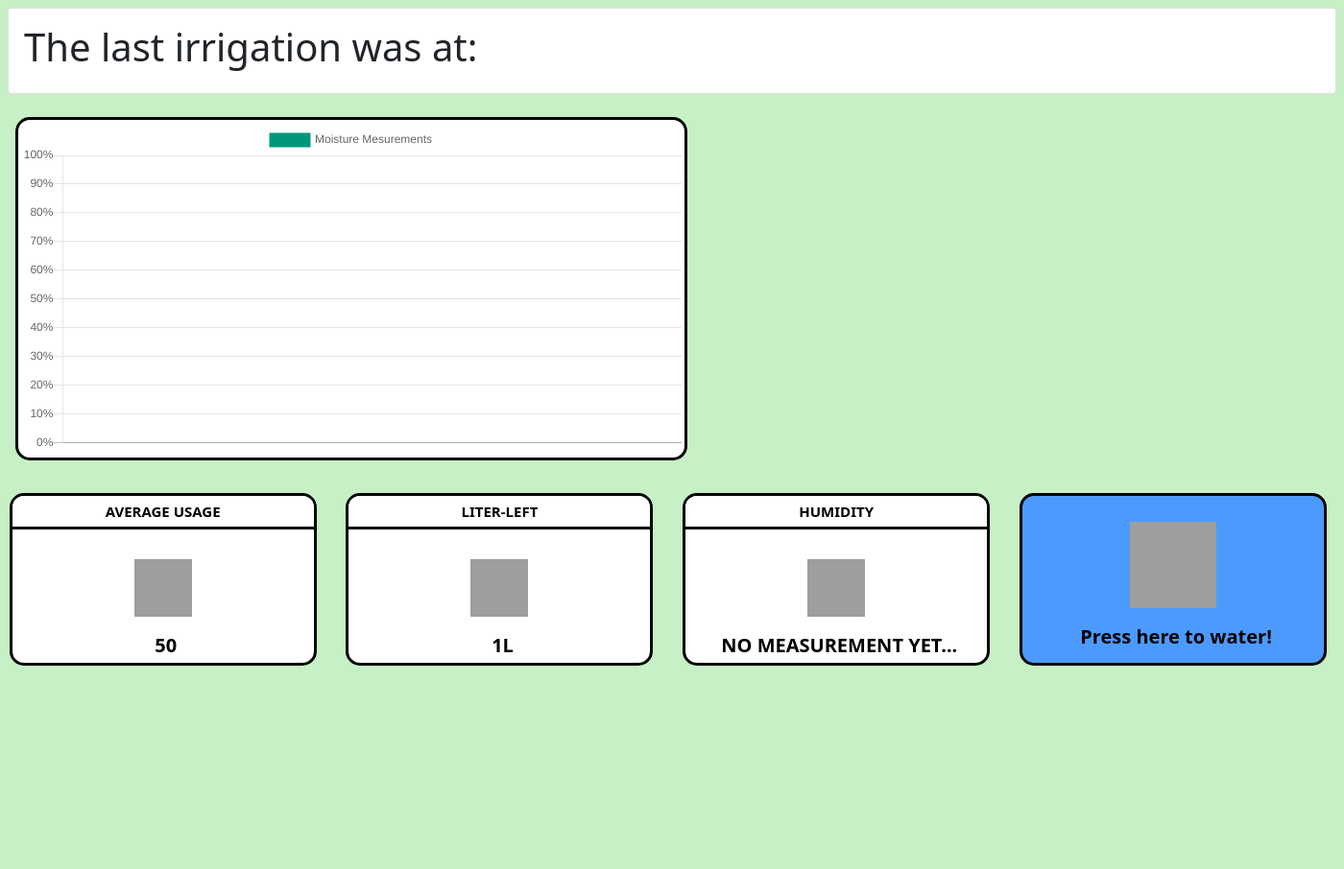
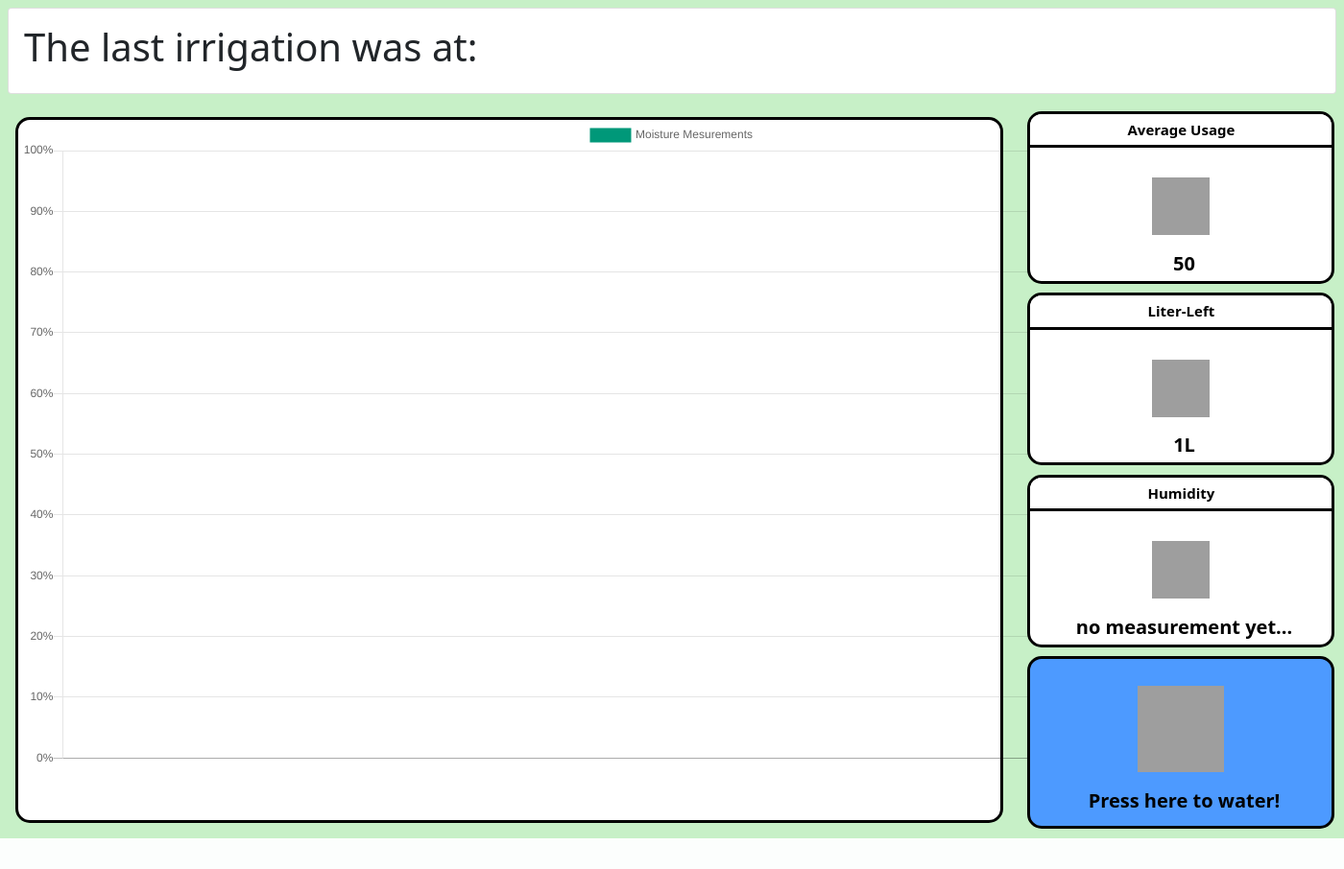
Before and after one commit to andrsdtr/aquarinator, a Flask app: page / in a window 1400 px wide. Shown: the part 56-962 px from the top of the page at 96% size. After the commit the page ends 930 px from the top, so only its background shows below. Run offline with Flask 2, Linux system fonts and the light colour scheme; data that the repository does not hold is empty; grey boxes are pictures that could not be loaded.

Commit message:
new responsive for base

```diff
--- a/app/app.py
+++ b/app/app.py
@@ -40,7 +40,7 @@ def get_labels_values(data):
         i = len(pro_data)
         j = 0
         while i > 0:
-            labels.append(pro_data[j]['timestamp'])
+            labels.append(pro_data[j]['time'])
             values.append(pro_data[j]['moisture'])
             i-=1
             j+=1
@@ -48,7 +48,7 @@ def get_labels_values(data):
         i = 30
         j = len(pro_data) - 30
         while i > 0:
-            labels.append(pro_data[j]['timestamp'])
+            labels.append(pro_data[j]['time'])
             values.append(pro_data[j]['moisture'])
             i-=1
             j+=1
--- a/app/static/main.css
+++ b/app/static/main.css
@@ -1,3 +1,21 @@
+.wrapper {
+    display: flex;
+  }
+  .left, .right {
+    flex: 1;
+  }
+  .right {
+    flex-wrap: wrap;
+  }
+  .box {
+    display: flex;
+    width: calc(50% - 4px);
+    margin: 1rem;
+    background: rgb(255, 255, 255);
+    border: 3px solid black;
+    border-radius: 15px;
+}
+
 .cardkpi{
     height: 180px;
     width: 320px;
@@ -167,70 +185,25 @@
   color: white;
 }
 
-:root {
-  --main-radius: 5px;
-  --main-padding: 5px;
-}
+@media only screen and (max-width: 500px) {
+  .wrapper {
+    display: grid;
+    width: auto;
+  }
 
-.contbase {
-  display: grid;
-  height: 100vh;
-  grid-template-columns: 1fr 1fr 1fr 1fr;
-  grid-template-rows: 0.2fr 1.5fr 1.2fr 0.8fr;
-  grid-template-areas:
-    "main main main main"
-    "kpi1 kpi2 kpi3 kpi4";
-  grid-gap: 0.2rem;
-  text-transform: uppercase;
-  font-size: 12px;
-  text-align: center;
-}
+  .cardkpi{
+    width: auto;
 
-main {
-  grid-area: main;
-  border-radius: var(--main-radius);
-  padding-top: var(--main-padding);
-  margin: 1rem;
-  background: rgb(255, 255, 255);
-  border: 3px solid black;
-  border-radius: 15px;
-  width: 50%;
-}
+  }
+  .left {
+    width: auto;
+  }
+  .box {
+    display: grid
+  }
 
-.kpi1 {
-  grid-area: kpi1;
-  border-radius: var(--main-radius);
-  padding-top: var(--main-padding);
-}
-
-.kpi2 {
-  grid-area: kpi2;
-  border-radius: var(--main-radius);
-  padding-top: var(--main-padding);
-}
-
-#kpi3 {
-  grid-area: kpi3;
-  border-radius: var(--main-radius);
-  padding-top: var(--main-padding);
-}
-
-#kpi4 {
-  grid-area: kpi4;
-  border-radius: var(--main-radius);
-  padding-top: var(--main-padding);
-}
-
-
-@media only screen and (max-width: 550px) {
-  .graph {
-    grid-template-columns: 1fr;
-    grid-template-rows: 0.4fr 0.4fr 2.2fr 1.2fr 1.2fr 1.2fr 1fr;
-    grid-template-areas:
-      "main"
-      "kpi1"
-      "kpi2"
-      "kpi3"
-      "kpi4"
+  .button{
+    display: grid;
+    width: 95%;
   }
 }
--- a/app/templates/base_control.html
+++ b/app/templates/base_control.html
@@ -6,8 +6,8 @@
 </div>
 <link rel="stylesheet" href="{{ url_for('static', filename='/main.css') }}">
 <script src="https://cdnjs.cloudflare.com/ajax/libs/Chart.js/2.9.4/Chart.js"></script>
-<div class="contbase">
-    <main>
+<div class="wrapper">
+    <div class="left box">
         <canvas id="lineChart"></canvas>
         <script>
             var ctx = document.getElementById("lineChart").getContext("2d");
@@ -42,8 +42,8 @@
             }
         });
         </script>
-    </main>
-    <div class="kpi1">
+    </div>
+    <div id="right wrapper">
         <div class="cardkpi">
             <div class="card-headerkpi">Average Usage</div>
             <div class="card-mainkpi">
@@ -52,8 +52,6 @@
                 <div class="main-descriptionkpi">50</div>
             </div>
         </div>
-    </div>
-    <div class="kpi2">
         <div class="cardkpi">
             <div class="card-headerkpi">Liter-Left</div>
             <div class="card-mainkpi">
@@ -62,8 +60,6 @@
                 <div class="main-descriptionkpi">1L</div>
             </div>
         </div>
-    </div>
-    <div id="kpi3">
         <div class="cardkpi">
             <div class="card-headerkpi">Humidity</div>
             <div class="card-mainkpi">
@@ -71,8 +67,6 @@
                 <div class="main-descriptionkpi">{{ humidity }}</div>
             </div>
         </div>
-    </div>
-    <div id="kpi4">
         <form action="{{ url_for('base_control')}}" method="POST" enctype="multipart/form-data">
             <button class="button">
                 <div class="card-mainkpi">
```
